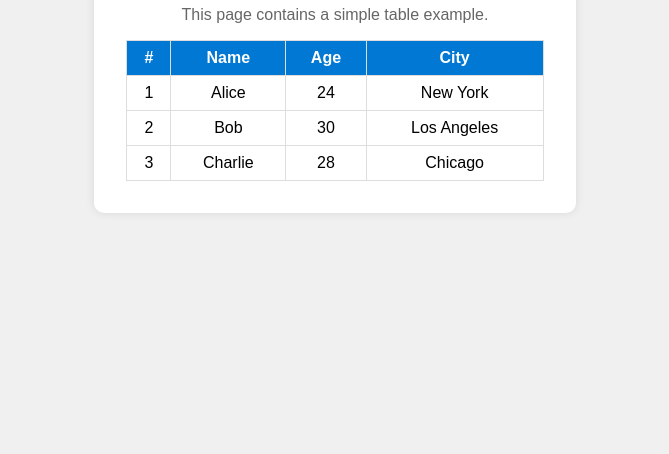
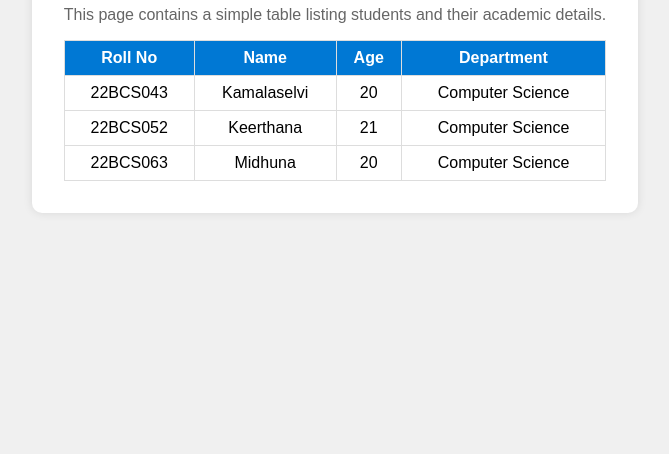
Before and after one commit to KAMALASELVIMAHENDRAN/CICD, a plain HTML site: page index.html in a window 1280 px wide. Shown: the part 346-800 px from the top of the page, without its empty margins (305-974 px from the left). Drawn offline with Linux system fonts and the light colour scheme.

Commit message:
Update index.html

```diff
--- a/index.html
+++ b/index.html
@@ -46,34 +46,34 @@
 <body>
     <div class="container">
         <h1>Welcome to the Static Page</h1>
-        <p>This page contains a simple table example.</p>
+        <p>This page contains a simple table listing students and their academic details.</p>
         <table>
             <thead>
                 <tr>
-                    <th>#</th>
+                    <th>Roll No</th>
                     <th>Name</th>
                     <th>Age</th>
-                    <th>City</th>
+                    <th>Department</th>
                 </tr>
             </thead>
             <tbody>
                 <tr>
-                    <td>1</td>
-                    <td>Alice</td>
-                    <td>24</td>
-                    <td>New York</td>
+                    <td>22BCS043</td>
+                    <td>Kamalaselvi</td>
+                    <td>20</td>
+                    <td>Computer Science</td>
                 </tr>
                 <tr>
-                    <td>2</td>
-                    <td>Bob</td>
-                    <td>30</td>
-                    <td>Los Angeles</td>
+                    <td>22BCS052</td>
+                    <td>Keerthana</td>
+                    <td>21</td>
+                    <td>Computer Science</td>
                 </tr>
                 <tr>
-                    <td>3</td>
-                    <td>Charlie</td>
-                    <td>28</td>
-                    <td>Chicago</td>
+                    <td>22BCS063</td>
+                    <td>Midhuna</td>
+                    <td>20</td>
+                    <td>Computer Science</td>
                 </tr>
             </tbody>
         </table>
```
